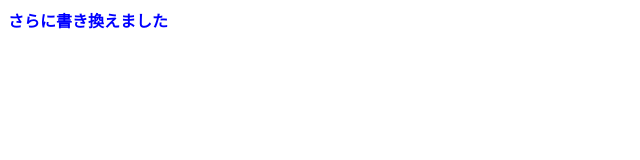
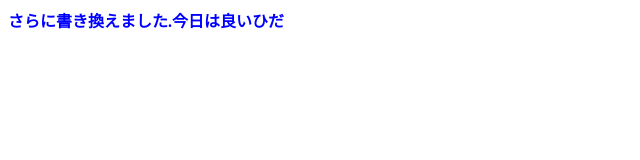
Before and after one commit to 251205029-a11y/20260511-git-workshop, a plain HTML site: page index.html in a window 1280 px wide. Shown: the whole page, without its empty margins (0-640 px from the left). Drawn offline with Linux system fonts and the light colour scheme.

Commit message:
Update index.html
内容を書き換えました。

```diff
--- a/index.html
+++ b/index.html
@@ -5,6 +5,6 @@
      <title>タイトル</title>
    </hesd>
    <body>
-    <strong style="color: blue">さらに書き換えました</strong>
+    <strong style="color: blue">さらに書き換えました.今日は良いひだ</strong>
    </body>
 </html>
```
